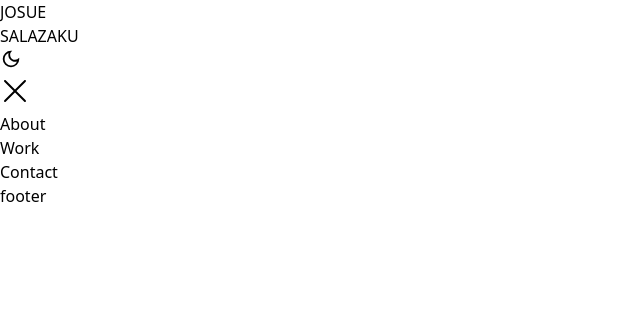
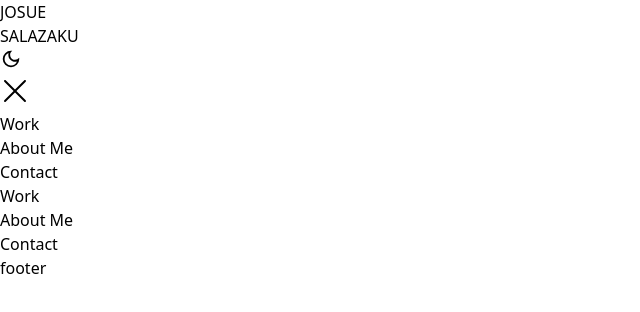
Before and after one commit to JosueSalazaku/portfolio-page, a React (Vite) app: page / in a window 1280 px wide. Both pictures are taken after a click on the button 15 px from the left and 91 px from the top of the page. Shown: the top 312 px of the page, without its empty margins (0-640 px from the left). Built offline with nearby package versions, Linux system fonts and the light colour scheme.

Commit message:
Center links in overlay, add transition delay for darkMode on all pages

```diff
--- a/src/App.jsx
+++ b/src/App.jsx
@@ -16,7 +16,7 @@ function App() {
 
   return (
     <Router>
-      <main className={darkMode ? "h-screen bg-neutral-900 text-white" : "h-screen bg-white text-gray-900"}>
+      <main className={darkMode ? "h-screen bg-neutral-900 text-white scroll-smooth transition-all duration-500 " : "h-screen bg-white text-gray-900 scroll-smooth transition-all duration-500"}>
         <Navigation darkMode={darkMode} toggleDarkMode={toggleDarkMode} />
         <Routes>
           <Route path="/Home" element={<Home />} />
--- a/src/Components/Navigation.jsx
+++ b/src/Components/Navigation.jsx
@@ -45,13 +45,13 @@ function Navigation({ darkMode, toggleDarkMode }) {
         </section>
         {/* Conditionally render navigation links based on screen size */}
         <ul className="flex-col justify-start items-end gap-2 font-medium text-xl hidden lg:flex">
-          <li>
-            <Link to="/About">About</Link>
-          </li>
-          <li>
+        <li className="hover:text-neutral-400 hover:delay-75 ">
             <Link to="/Work">Work</Link>
           </li>
-          <li>
+          <li className="hover:text-neutral-400 hover:delay-300 ">
+            <Link to="/About">About Me</Link>
+          </li>
+          <li className="hover:text-neutral-400 hover:delay-75 ">
             <Link to="/Contact">Contact</Link>
           </li>
         </ul>
@@ -61,12 +61,27 @@ function Navigation({ darkMode, toggleDarkMode }) {
   <div
     className={
       darkMode
-              ? "fixed inset-0 bg-neutral-800 bg-opacity-75"
-              : "fixed bg-white inset-0 bg-opacity-75"
+        ? "fixed inset-0 z-40 bg-neutral-900 transition-opacity duration-500 text-white bg-opacity-90 text-6xl"
+        : "fixed inset-0 z-40 bg-white transition-opacity duration-500 text-black  bg-opacity-80 text-6xl"
     }
     onClick={closeMenu}
-        ></div>
+  >
+    <div className="flex h-full justify-center items-center">
+      <ul className="flex-col justify-start space-y-20 font-extrabold text-7xl text-center">
+        <li className="hover:text-neutral-400 hover:delay-75">
+          <Link to="/Work">Work</Link>
+        </li>
+        <li className="hover:text-neutral-400 hover:delay-300">
+          <Link to="/About">About Me</Link>
+        </li>
+        <li className="hover:text-neutral-400 hover:delay-75">
+          <Link to="/Contact">Contact</Link>
+        </li>
+      </ul>
+    </div>
+  </div>
 )}
+
     </nav>
   );
 }
--- a/src/Pages/Work.jsx
+++ b/src/Pages/Work.jsx
@@ -13,7 +13,7 @@ function Works() {
 
   return (
     <main className="flex flex-row justify-center items-center scroll-smooth">
-      <h1 className={`text-9xl py-32 transition-opacity duration-1000 ease-in-out md: text-center ${showTitle ? "opacity-100" : "opacity-0"}`}>Let me show you</h1>
+      <h1 className={`text-8xl py-32 transition-opacity duration-1000 ease-in-out md:text-9xl md: text-center ${showTitle ? "opacity-100" : "opacity-0"}`}>Let me show you</h1>
     </main>
   );
 }
--- a/src/index.css
+++ b/src/index.css
@@ -1,12 +1,3 @@
 @tailwind base;
 @tailwind components;
 @tailwind utilities;
-
-body,
-main, div {
-    @apply transition-colors duration-200;
-}
-
-h1, h2, h3, p, a, article, section {
-    @apply transition-none;
-}
```
Lines whose indentation alone changed are shown as unchanged.
